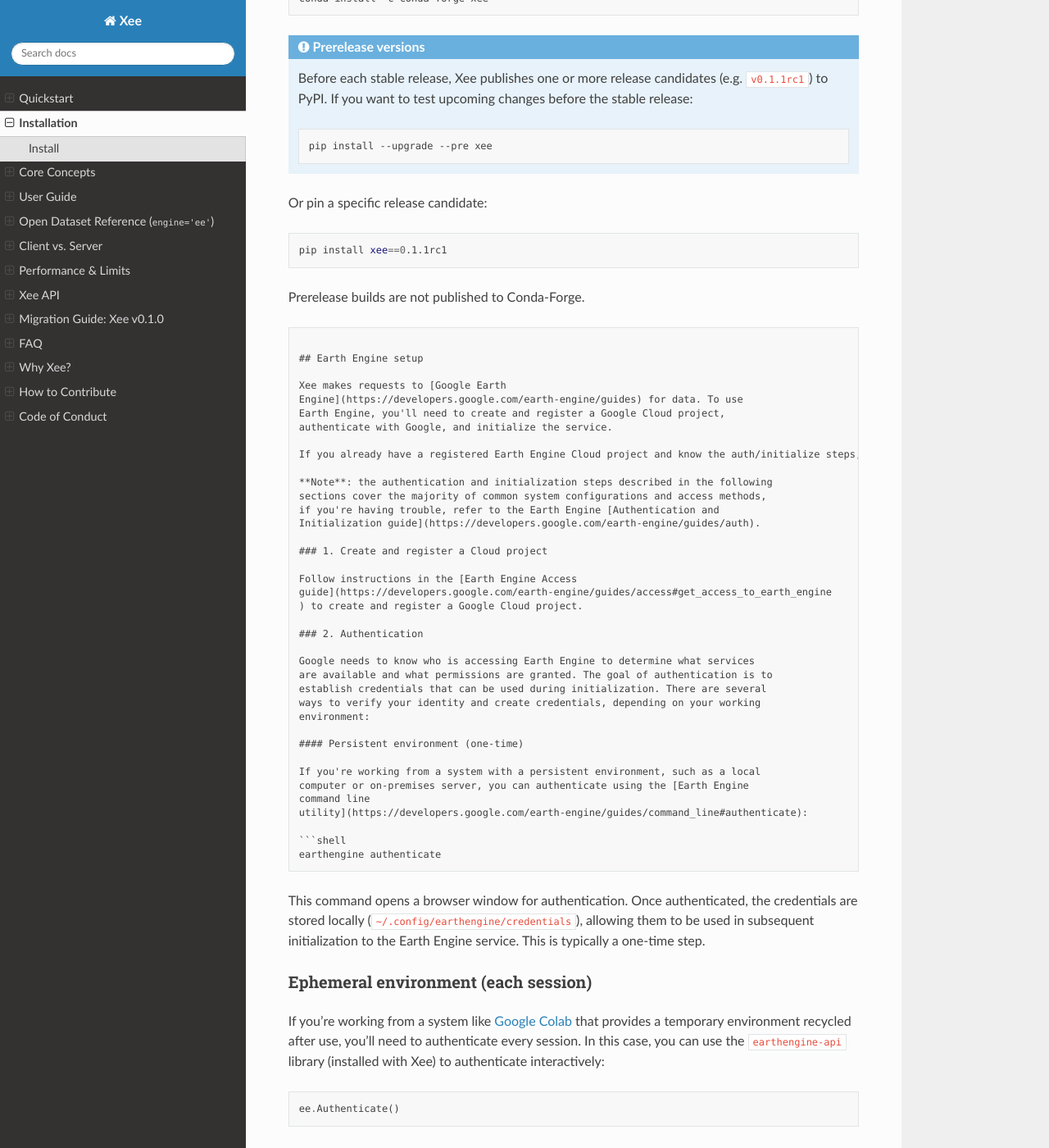
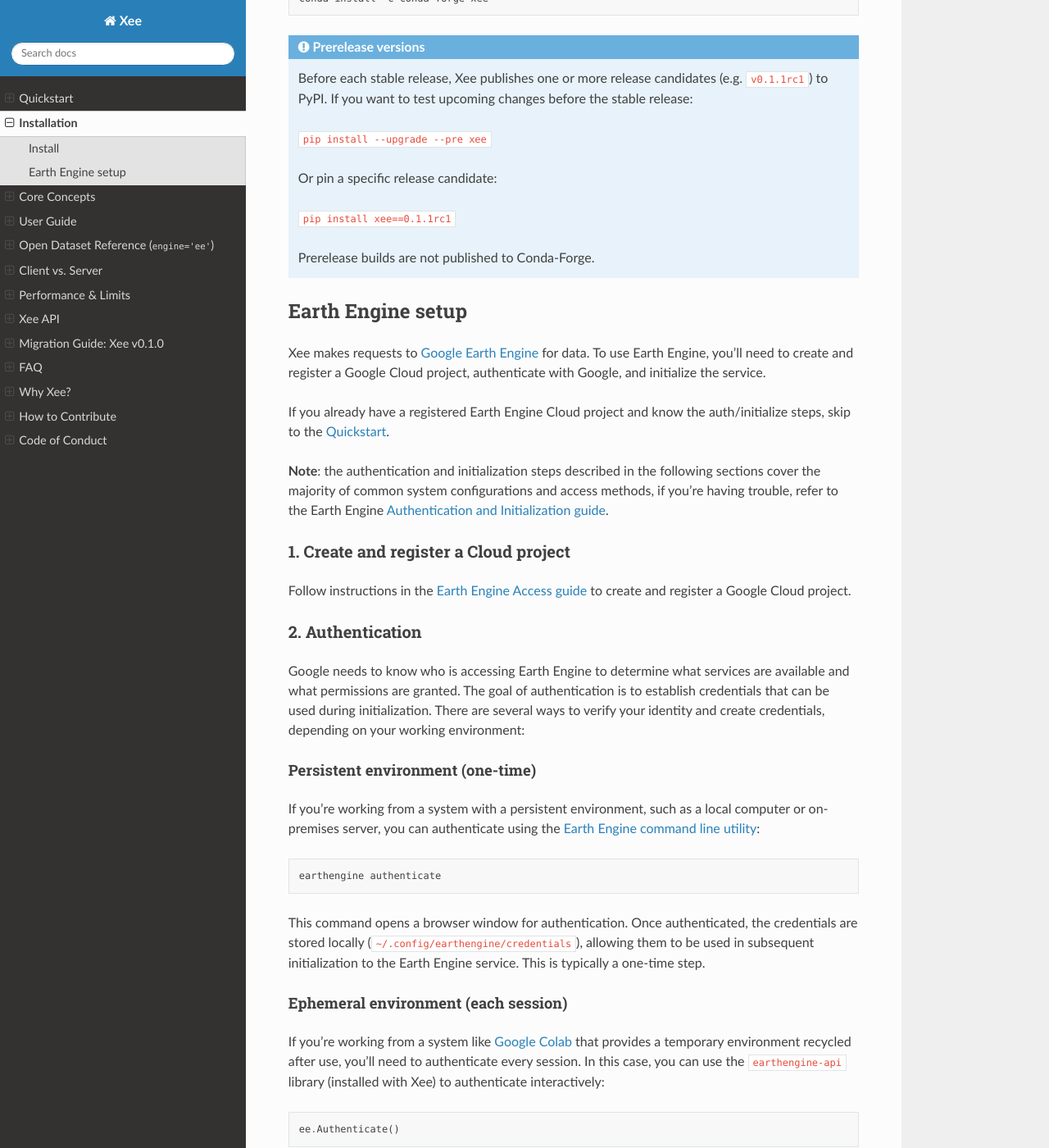
Before and after one commit to google/Xee, a Sphinx documentation site: the page built from docs/installation.md, in a window 1280 px wide and 1400 px high, scrolled down 571 px. Shown: the whole window at 82% size. Built offline with Sphinx 7.4.7 and the Read the Docs theme 3.1.0, drawn with Linux system fonts in a browser that asks for light colours; the version number could not be read and is left out.

Commit message:
Fix nested fenced code blocks in admonitions

````diff
--- a/docs/installation.md
+++ b/docs/installation.md
@@ -23,15 +23,11 @@ conda install -c conda-forge xee
 
 Before each stable release, Xee publishes one or more release candidates (e.g. `v0.1.1rc1`) to PyPI. If you want to test upcoming changes before the stable release:
 
-```shell
-pip install --upgrade --pre xee
-```
+`pip install --upgrade --pre xee`
 
 Or pin a specific release candidate:
 
-```shell
-pip install xee==0.1.1rc1
-```
+`pip install xee==0.1.1rc1`
 
 Prerelease builds are not published to Conda-Forge.
 ```
````
Also changed, not shown: docs/concepts.md (+1 -2 lines).
